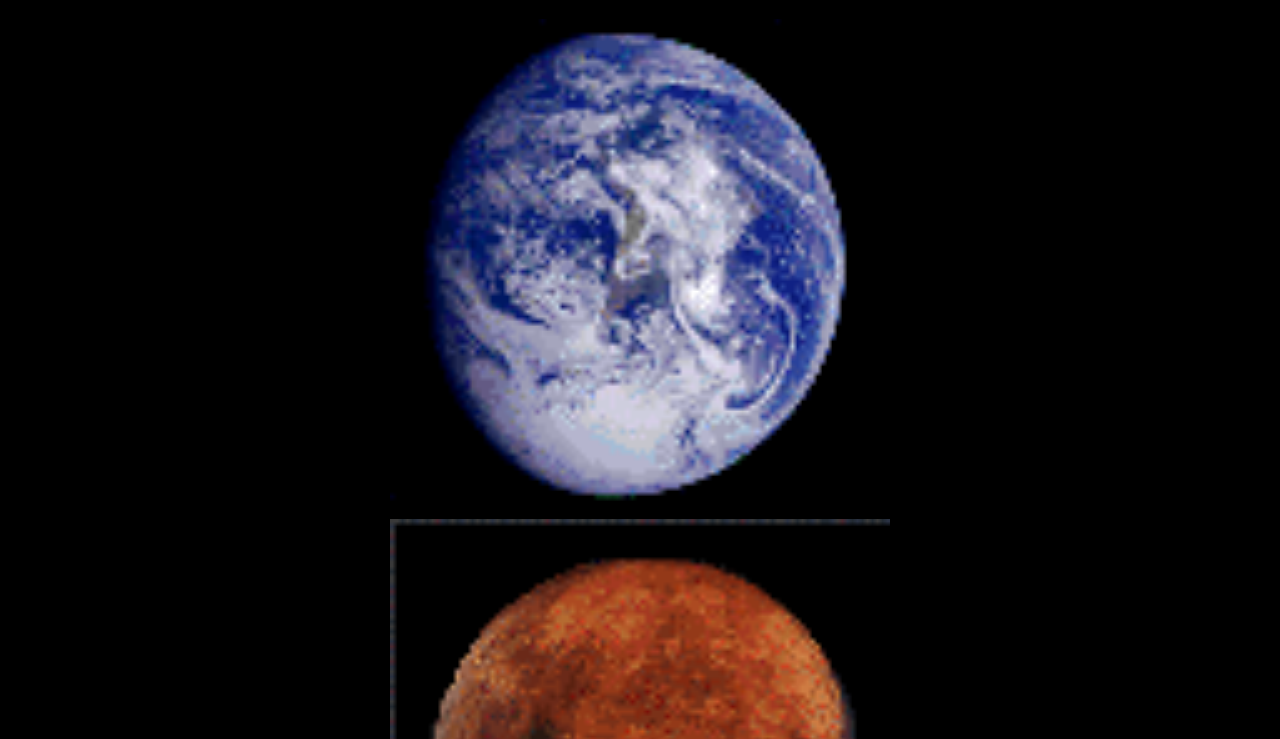
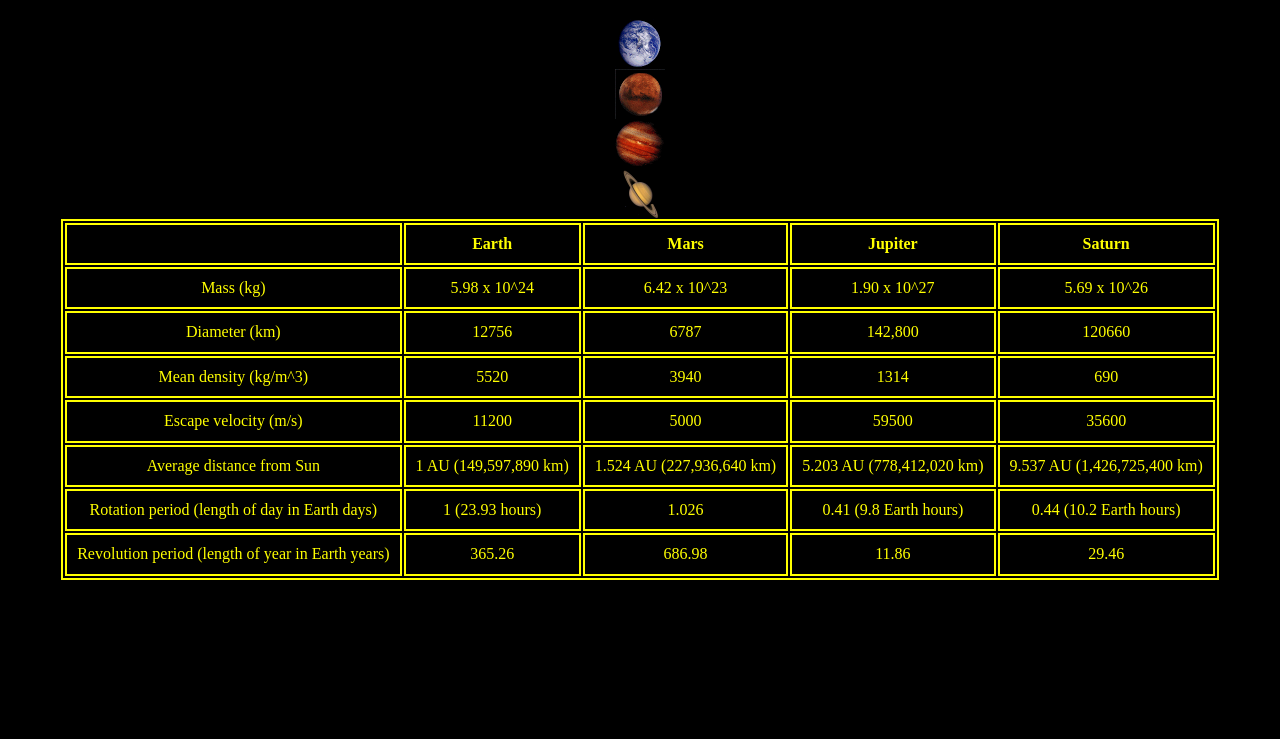
Before and after one commit to 8Kentonf/Lab5, a plain HTML site: page index.html in a window 1280 px wide. Shown: the part 61-800 px from the top of the page. Drawn offline with Linux system fonts and the light colour scheme.

Commit message:
Update style.css

```diff
--- a/css/style.css
+++ b/css/style.css
@@ -26,6 +26,6 @@ img {
   display: block;
   margin-left: auto;
   margin-right: auto;
-  width: 500px;
-  height: 500px;
+  width: 50px;
+  height: 50px;
 }
```
